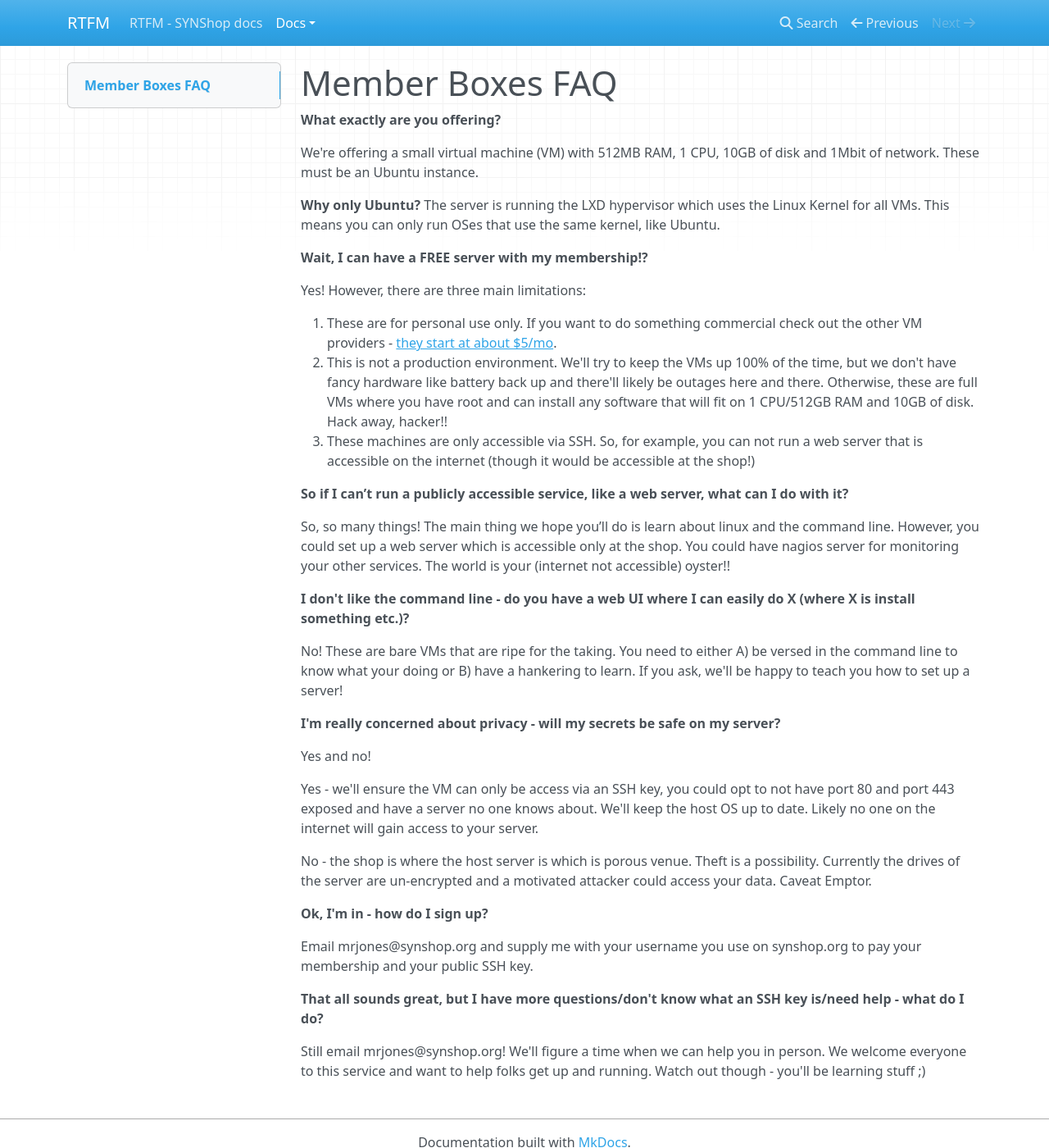
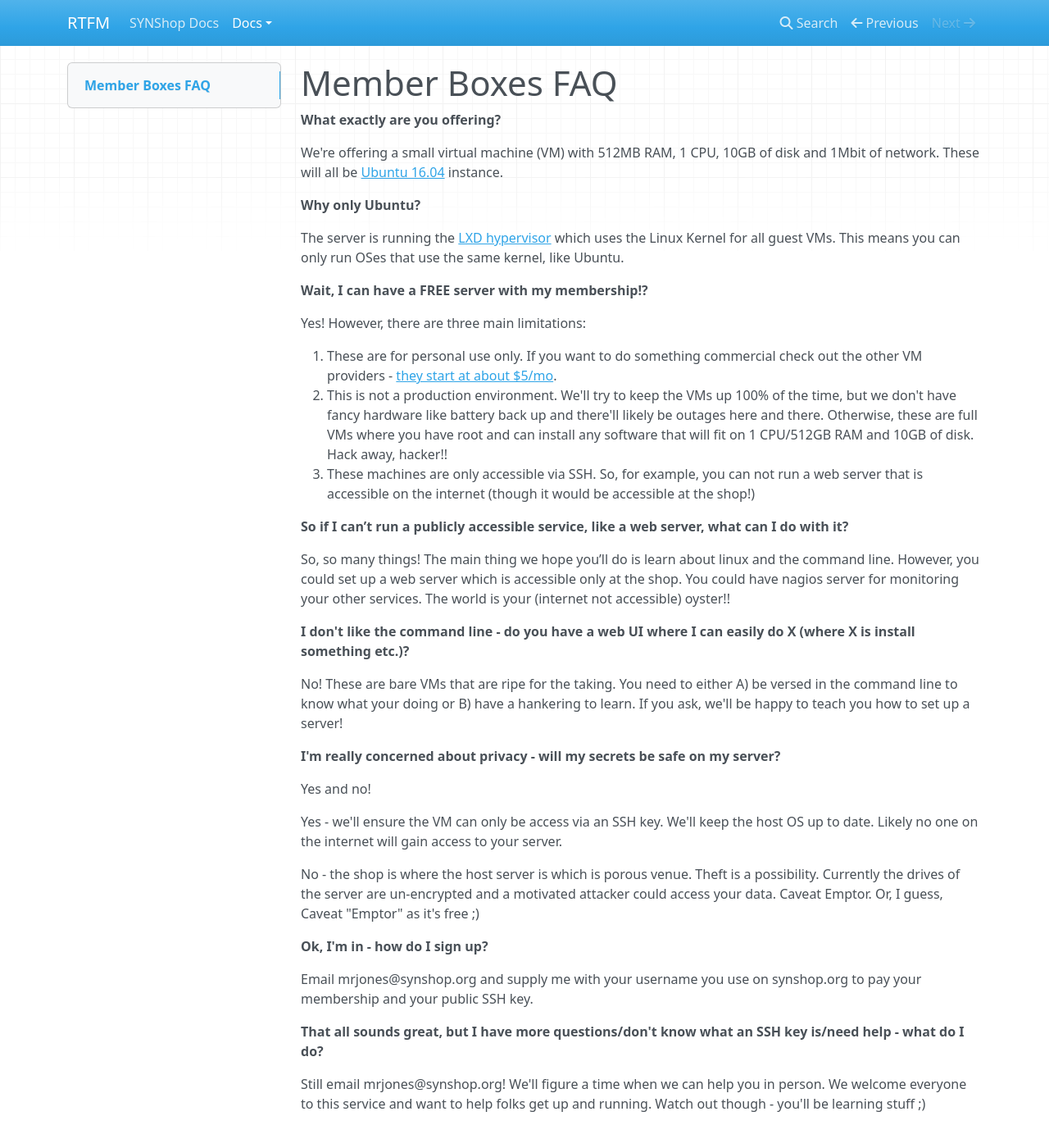
Before and after one commit to synshop/rtfm, an MkDocs documentation site: the page built from docs/docs/lxd-member-boxes/member-boxes-faq..md, in a window 1280 px wide and 1400 px high. Shown: the whole window at 82% size. Built offline with MkDocs 1.6.1, drawn with Linux system fonts in a browser that asks for light colours; nearby versions of some CDN libraries.

Commit message:
update faq

```diff
--- a/docs/docs/lxd-member-boxes/member-boxes-faq..md
+++ b/docs/docs/lxd-member-boxes/member-boxes-faq..md
@@ -2,10 +2,11 @@
 
 **What exactly are you offering?**
 
-We're offering a small virtual machine (VM) with 512MB RAM, 1 CPU, 10GB of disk and 1Mbit of network.  These must be an Ubuntu instance.
+We're offering a small virtual machine (VM) with 512MB RAM, 1 CPU, 10GB of disk and 1Mbit of network.  These will all be [Ubuntu 16.04](https://fridge.ubuntu.com/2017/02/17/ubuntu-16-04-2-lts-released/) instance.
 
 **Why only Ubuntu?**
-The server is running the LXD hypervisor which uses the Linux Kernel for all VMs.  This means you can only run OSes that use the same kernel, like Ubuntu.
+
+The server is running the [LXD hypervisor](https://linuxcontainers.org/lxd/) which uses the Linux Kernel for all guest VMs.  This means you can only run OSes that use the same kernel, like Ubuntu.
 
 **Wait, I can have a FREE server with my membership!?**
 
@@ -27,9 +28,9 @@ No!  These are bare VMs that are ripe for the taking.  You need to either A) be
 
 Yes and no!
 
-Yes - we'll ensure the VM can only be access via an SSH key, you could opt to not have port 80 and port 443 exposed and have a server no one knows about.  We'll keep the host OS up to date.  Likely no one on the internet will gain access to your server.
+Yes - we'll ensure the VM can only be access via an SSH key.  We'll keep the host OS up to date.  Likely no one on the internet will gain access to your server.
 
-No - the shop is where the host server is which is porous venue.  Theft is a possibility. Currently the drives of the server are un-encrypted and a motivated attacker could access your data. Caveat Emptor.
+No - the shop is where the host server is which is porous venue.  Theft is a possibility. Currently the drives of the server are un-encrypted and a motivated attacker could access your data. Caveat Emptor. Or, I guess, Caveat "Emptor" as it's free ;)
 
 **Ok, I'm in - how do I sign up?**
 
--- a/docs/index.md
+++ b/docs/index.md
@@ -1,11 +1,11 @@
-# RTFM - SYNShop docs
+# SYNShop Docs
 
 Here you'll find information how stuff is set up.  The goal
 is to educate some one who wants to help out or to
 remind the person who set up what the did when
 they forget ;)
 
-* [Documentation (this site)](docs/docs.md)
+* [MkDocs (this site)](docs/docs.md)
 * [Motion Eye](docs/motioneye.md)
 * [LXD/c220](docs/c220.md)
 * [Flatine](docs/flatline.md)
```
Also changed, not shown: docs/docs/lxd-member-boxes/index.md (+3 -0 lines).
